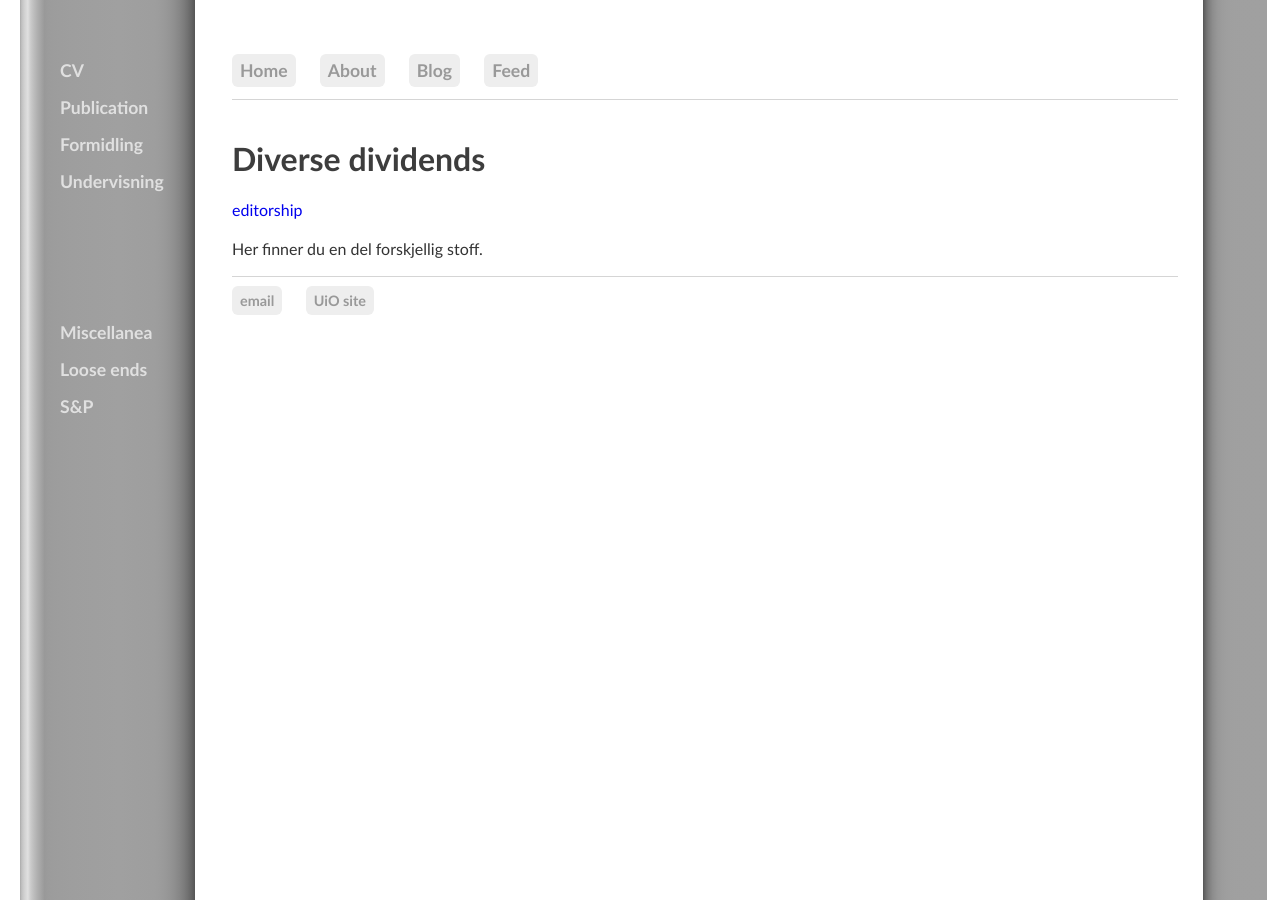
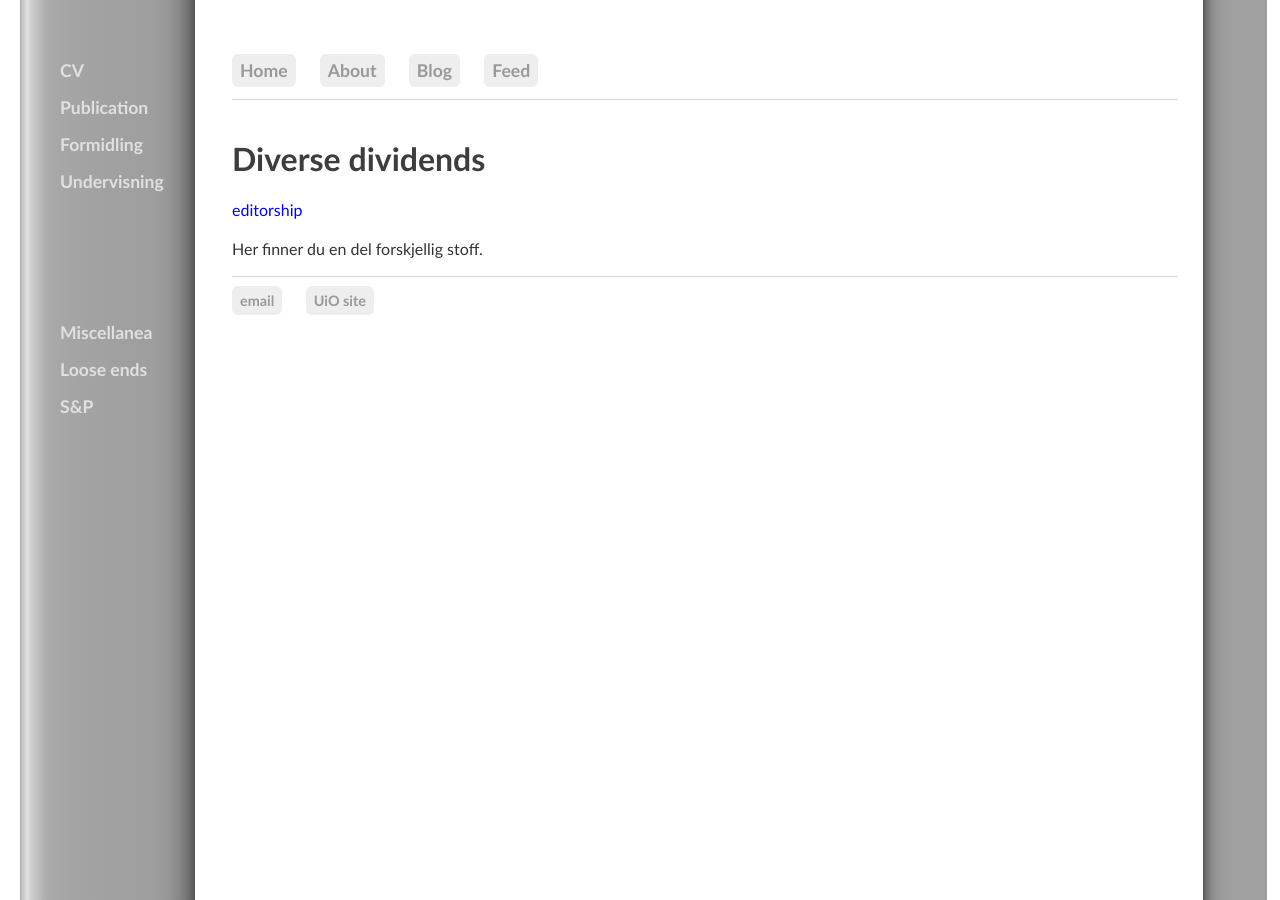
Before and after one commit to kjelljs/kjelljs.github.io, a Jekyll site: the page built from misc/index.html, in a window 1280 px wide. Built offline with Jekyll 4.4.1, drawn with Linux system fonts in a browser that asks for light colours.

Commit message:
Update main.css

```diff
--- a/css/main.css
+++ b/css/main.css
@@ -33,7 +33,7 @@ sidenav {
   z-index: 1;
   top: 0;
   left: 0;
-  background: linear-gradient(to right, #a0a0a0, 1%, #e0e0e0, 8%, #999, 20%, #a0a0a0, 94%, #555);
+  background: linear-gradient(to right, #a0a0a0, 1%, #e0e0e0, 8%, #b0b0b0, 20%, #a0a0a0, 94%, #555);
   overflow-x: hidden;
   padding-top: 36px;
   font-family: Optima, Candara, Calibri, Arial, sans-serif;
```
